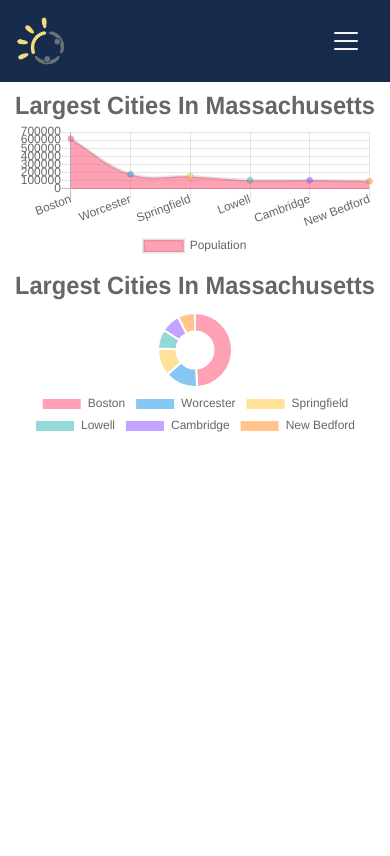
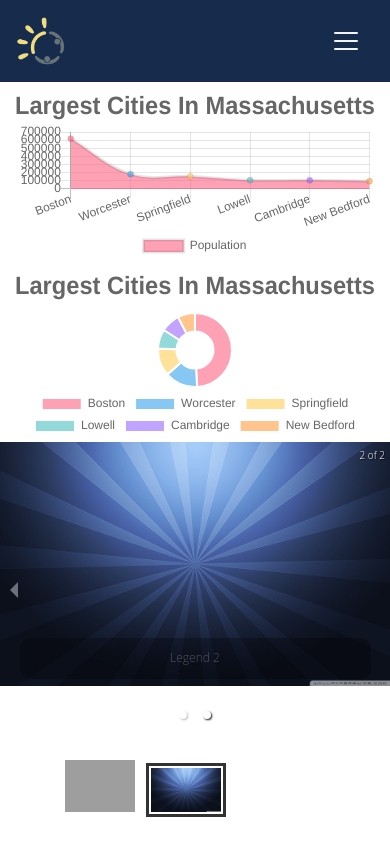
Before and after one commit to FTM-group/IMIE_UXperimentAppDashboard, a React (Create React App) app: page /graph in a window 390 px wide. Shown: the top 856 px of the page. Built offline with nearby package versions, Linux system fonts and the light colour scheme; grey boxes are pictures that could not be loaded.

Commit message:
carousel ok

```diff
--- a/package.json
+++ b/package.json
@@ -8,6 +8,7 @@
     "react": "^16.8.6",
     "react-chartjs-2": "^2.7.6",
     "react-dom": "^16.8.6",
+    "react-responsive-carousel": "^3.1.49",
     "react-router-dom": "^5.0.1",
     "react-scripts": "3.0.1"
   },
--- a/src/Components/CarouselGame/CarouselGame.js
+++ /dev/null
@@ -1,21 +0,0 @@
-import React from 'react';
-
-export default function CarouselGame() {
-
-  const img1 = require('../../assets/images/img1.jpg');
-  const img2 = require('../../assets/images/img2.jpg');
-
-  return (
-
-    <div className="container">
-        <div className="carousel-item">
-            <img src={img1}  alt="Image1"/>
-            <img src={img2}  alt="Image2"/>
-            <div className="carousel-caption d-none d-md-block">
-                <h5>Conseil1</h5>
-                <p>Lorem ipsum</p>
-            </div>
-        </div>
-    </div>
-  );
-}
--- /dev/null
+++ b/src/Components/CarouselSun/CarouselSun.js
@@ -0,0 +1,21 @@
+// import React, { Component } from 'react';
+import React from "react";
+import { Carousel } from "react-responsive-carousel";
+
+export default function CarouselSun() {
+    const img1 = require('../../assets/images/img1.jpg');
+    const img2 = require('../../assets/images/img2.jpg');
+
+    return (
+        <Carousel autoPlay>
+            <div>
+            <img src={img1} />
+            <p className="legend">Legend 1</p>
+            </div>
+            <div>
+            <img src={img2} />
+            <p className="legend">Legend 2</p>
+            </div>
+        </Carousel>
+    );
+}
--- a/src/GraphPage.js
+++ b/src/GraphPage.js
@@ -1,7 +1,9 @@
 import React from 'react';
 import Navbar from './Components/Navbar/Navbar';
 import Graph from './Components/Graph/Graph';
-import CarouselGame from './Components/CarouselGame/CarouselGame';
+
+import CarouselSun from './Components/CarouselSun/CarouselSun';
+import "react-responsive-carousel/lib/styles/carousel.min.css";
 
 import './App.css';
 import './GraphPage.css';
@@ -34,7 +36,7 @@ function GraphPage() {
             </div>
           </section> */}
           <Graph />
-          <CarouselGame />
+		  <CarouselSun />
         </div>
       </main>
     </div>
```
